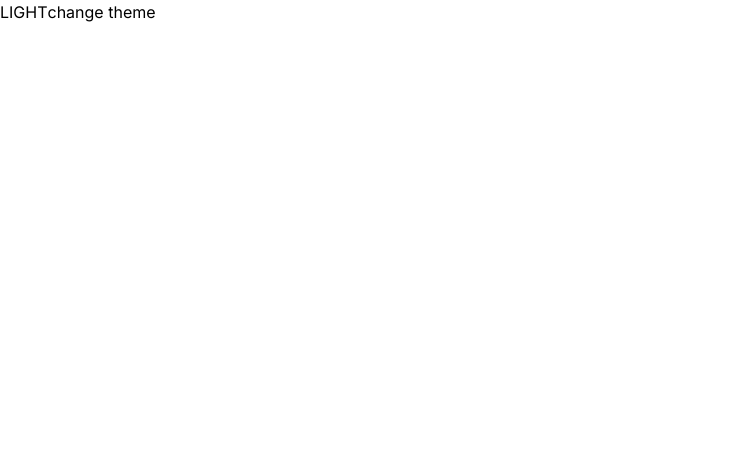
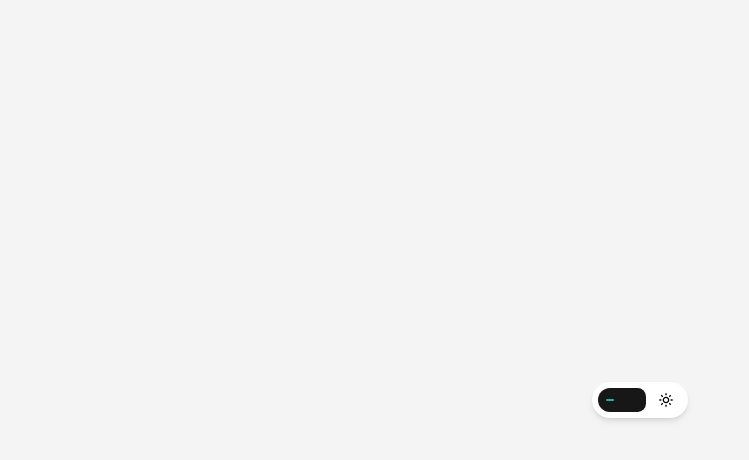
Before and after one commit to Xlongclaw/hexleap-assignment, a Next.js app: page / in a window 1280 px wide. Shown: the top 460 px of the page, without its empty margins (0-749 px from the left). Built offline with nearby package versions, Linux system fonts and the light colour scheme.

Commit message:
developed Switch Component

```diff
--- a/src/app/globals.css
+++ b/src/app/globals.css
@@ -8,3 +8,7 @@
     text-wrap: balance;
   }
 }
+
+*{
+  @apply transition-all duration-200 ease-in
+}
--- a/src/app/page.tsx
+++ b/src/app/page.tsx
@@ -1,10 +1,13 @@
-"use client"
+"use client";
+import ComponentShowcase from "@/containers/component-showcase";
 import { ThemeContext } from "@/themes/ThemeProvider";
 import React from "react";
 
 export default function page() {
   const theme = React.useContext(ThemeContext);
-
-  return <div>{theme?.value}
-  <button onClick={()=>{theme?.changeTheme('DARK')}} >change theme</button></div>;
+  return (
+    <main className={theme?.value}>
+      <ComponentShowcase />
+    </main>
+  );
 }
--- /dev/null
+++ b/src/components/switch/index.tsx
@@ -0,0 +1,73 @@
+import classNames from "classnames";
+import React from "react";
+
+/**
+ * Props interface for the Switch component.
+ */
+interface PropsType {
+  width?: "sm" | "md" | "lg"; // Width of the switch: "sm" (small), "md" (medium), or "lg" (large). Default is "md".
+  firstIcon?: React.ReactNode; // Icon displayed on the left side of the switch.
+  secondIcon?: React.ReactNode; // Icon displayed on the right side of the switch.
+  onPress: (pos: "left" | "right") => void; // Function to handle switch press events.
+}
+
+/**
+ * Switch component representing a toggle switch.
+ * @param width The width of the switch.
+ * @param firstIcon Icon displayed on the left side of the switch.
+ * @param secondIcon Icon displayed on the right side of the switch.
+ * @param onPress Function to handle switch press events.
+ * @returns JSX element representing the switch.
+ */
+export default function Switch({ width = "md", firstIcon, secondIcon, onPress }: PropsType): JSX.Element {
+  // State to manage the position of the switch.
+  const [switchPos, setSwitchPos] = React.useState<"left" | "right">("left");
+
+  // Function to handle switch press events.
+  const handleSwitchPress = () => {
+    // Toggle the position of the switch.
+    if (switchPos === "left") setSwitchPos("right");
+    else setSwitchPos("left");
+
+    // Call the onPress callback with the current position of the switch.
+    onPress(switchPos);
+  };
+
+  // Render the switch component.
+  return (
+    <button
+      onClick={handleSwitchPress}
+      className={classNames(
+        "p-[6px] flex rounded-full shadow-md bg-white items-center justify-between relative",
+        {
+          "w-20": width === "sm",
+          "w-24": width === "md",
+          "w-28": width === "lg",
+        }
+      )}
+    >
+      {/* Switch track */}
+      <div
+        className={classNames(
+          "w-12 h-6 bg-neutral-900 flex items-center px-2 relative z-10",
+          {
+            "rounded-s-full rounded-e-[7000px]": switchPos === "left",
+            "translate-x-6 rounded-s-[7000px] rounded-e-full": switchPos === "right" && width === "sm",
+            "translate-x-8 rounded-s-[7000px] rounded-e-full": switchPos === "right" && width === "md",
+            "translate-x-12 rounded-s-[7000px] rounded-e-full": switchPos === "right" && width === "lg",
+          }
+        )}
+      >
+        <div className="h-[2px] w-2 bg-teal-500 rounded-full"></div>
+      </div>
+      {/* Left icon */}
+      <div className={classNames("flex justify-center w-8")}>
+        {firstIcon}
+      </div>
+      {/* Right icon */}
+      <div className="absolute left-[10px]">
+        {secondIcon}
+      </div>
+    </button>
+  );
+}
--- /dev/null
+++ b/src/containers/component-showcase/index.tsx
@@ -0,0 +1,12 @@
+import Switch from '@/components/switch'
+import { BiSun } from "react-icons/bi";
+import { BsMoonStarsFill } from "react-icons/bs";
+import React from 'react'
+
+export default function ComponentShowcase() {
+  return (
+    <div className='w-full h-screen flex justify-center items-center bg-zinc-100'>
+      <Switch firstIcon={<BiSun/>} secondIcon={<BsMoonStarsFill/>} onPress={(pos)=>{}}/>
+    </div>
+  )
+}
--- a/src/themes/ThemeProvider.tsx
+++ b/src/themes/ThemeProvider.tsx
@@ -21,7 +21,7 @@ export const ThemeContext = React.createContext<IThemeContext | null>(null);
  */
 export default function ThemeProvider({ children }: PropTypes): JSX.Element {
   // State to manage the current theme.
-  const [theme, setTheme] = React.useState<ThemeType>("LIGHT");
+  const [theme, setTheme] = React.useState<ThemeType>("light");
 
   /**
    * Function to change the current theme.
--- a/src/themes/theme.d.ts
+++ b/src/themes/theme.d.ts
@@ -1,4 +1,4 @@
-type ThemeType = "LIGHT" | "DARK";
+type ThemeType = "light" | "dark";
 
 interface IThemeContext {
   value: ThemeType;
--- a/tailwind.config.ts
+++ b/tailwind.config.ts
@@ -4,11 +4,13 @@ const config: Config = {
   content: [
     "./src/pages/**/*.{js,ts,jsx,tsx,mdx}",
     "./src/components/**/*.{js,ts,jsx,tsx,mdx}",
+    "./src/containers/**/*.{js,ts,jsx,tsx,mdx}",
     "./src/app/**/*.{js,ts,jsx,tsx,mdx}",
   ],
   theme: {
     extend: {},
   },
   plugins: [],
+  darkMode:'class'
 };
 export default config;
```
Also changed, not shown: package.json (+6 -4 lines), 1 other file (tests, documents, lock files or other folders).
